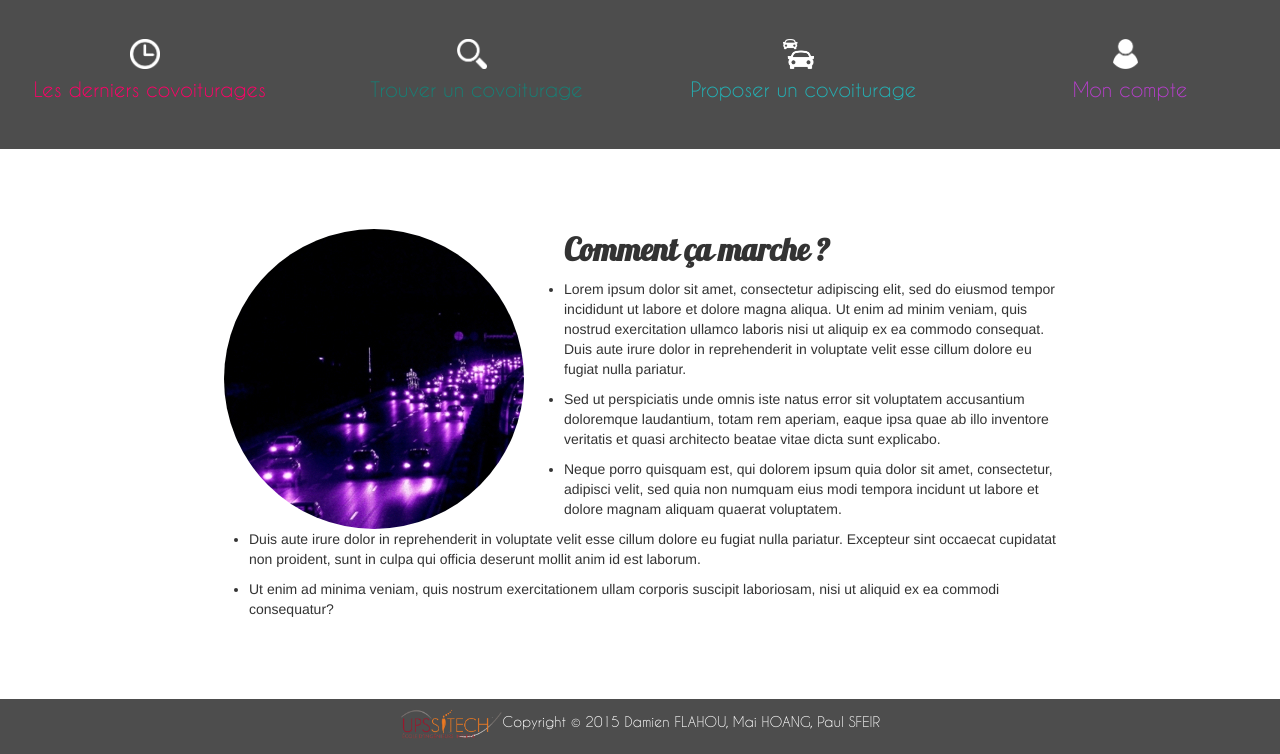
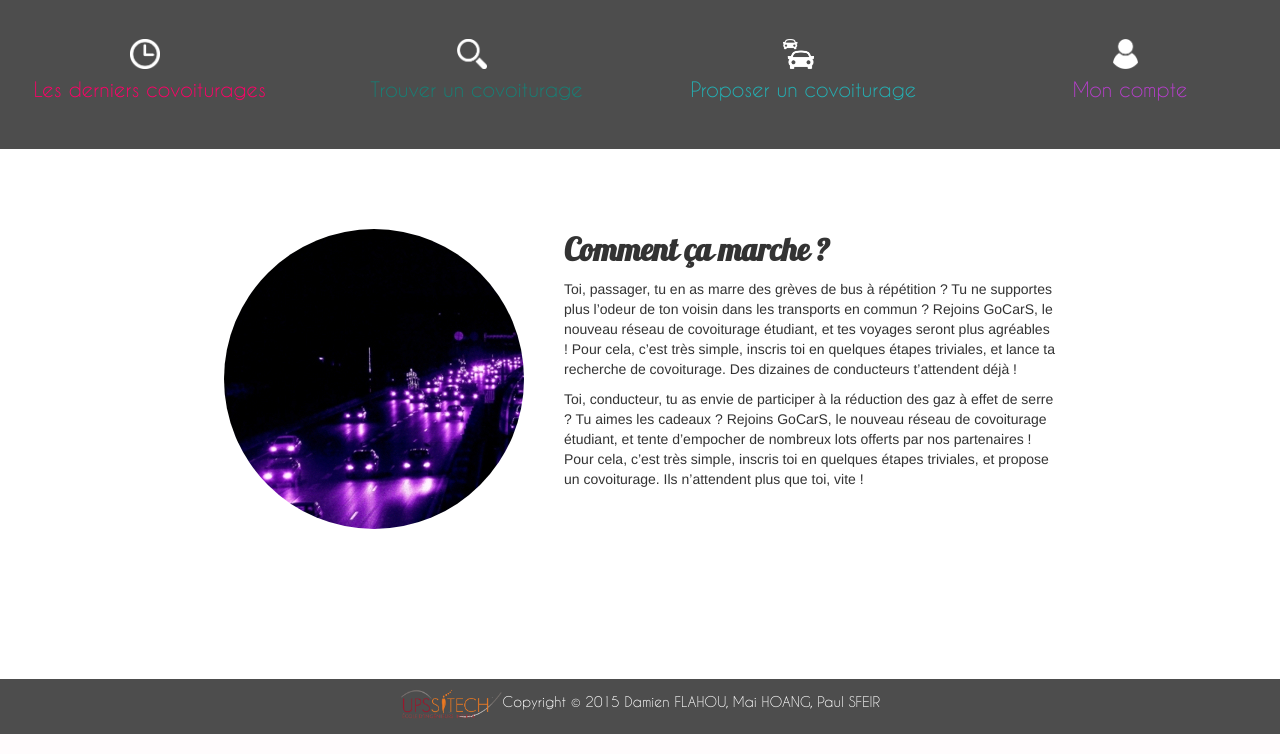
Before and after one commit to paul-sfeir/Projet-Web-Covoiturage, a PHP site: page / in a window 1280 px wide. Shown: the part 828-1582 px from the top of the page. Run offline with PHP 8.4, Linux system fonts and the light colour scheme; some libraries are stand-ins or nearby versions.

Commit message:
Description du site
Ajout de la description "comment ça marche" sur la page d'accueil,
écrite par Damien.

```diff
--- a/css/style.css
+++ b/css/style.css
@@ -144,8 +144,13 @@ h2 {
 	float: left;
 }
 
+.contenu {
+	padding-bottom: 100px;
+}
+
 .contenu li {
 	margin-bottom: 10px;
+	list-style: none;
 }
 
 .recherche_av a {
--- a/index.html
+++ b/index.html
@@ -141,23 +141,11 @@
 			<h2>Comment ça marche ?</h2>
 			<ul>
 				<li>
-					Lorem ipsum dolor sit amet, consectetur adipiscing elit, sed do eiusmod tempor incididunt ut labore et dolore magna aliqua. Ut enim ad minim veniam, quis nostrud exercitation ullamco laboris nisi ut aliquip ex ea commodo consequat. Duis aute irure dolor in reprehenderit in voluptate velit esse cillum dolore eu fugiat nulla pariatur.
+					Toi, passager, tu en as marre des grèves de bus à répétition ? Tu ne supportes plus l’odeur de ton voisin dans les transports en commun ? Rejoins GoCarS, le nouveau réseau de covoiturage étudiant, et tes voyages seront plus agréables ! Pour cela, c’est très simple, inscris toi en quelques étapes triviales, et lance ta recherche de covoiturage. Des dizaines de conducteurs t’attendent déjà !
 				</li>
 
 				<li>
-					Sed ut perspiciatis unde omnis iste natus error sit voluptatem accusantium doloremque laudantium, totam rem aperiam, eaque ipsa quae ab illo inventore veritatis et quasi architecto beatae vitae dicta sunt explicabo.
-				</li>
-
-				<li>
-					Neque porro quisquam est, qui dolorem ipsum quia dolor sit amet, consectetur, adipisci velit, sed quia non numquam eius modi tempora incidunt ut labore et dolore magnam aliquam quaerat voluptatem.
-				</li>
-
-				<li>
-					Duis aute irure dolor in reprehenderit in voluptate velit esse cillum dolore eu fugiat nulla pariatur. Excepteur sint occaecat cupidatat non proident, sunt in culpa qui officia deserunt mollit anim id est laborum.
-				</li>
-
-				<li>
-					Ut enim ad minima veniam, quis nostrum exercitationem ullam corporis suscipit laboriosam, nisi ut aliquid ex ea commodi consequatur?
+					Toi, conducteur, tu as envie de participer à la réduction des gaz à effet de serre ? Tu aimes les cadeaux ? Rejoins GoCarS, le nouveau réseau de covoiturage étudiant, et tente d’empocher de nombreux lots offerts par nos partenaires ! Pour cela, c’est très simple, inscris toi en quelques étapes triviales, et propose un covoiturage. Ils n’attendent plus que toi, vite !
 				</li>
 			</ul>
 		</div>
```
